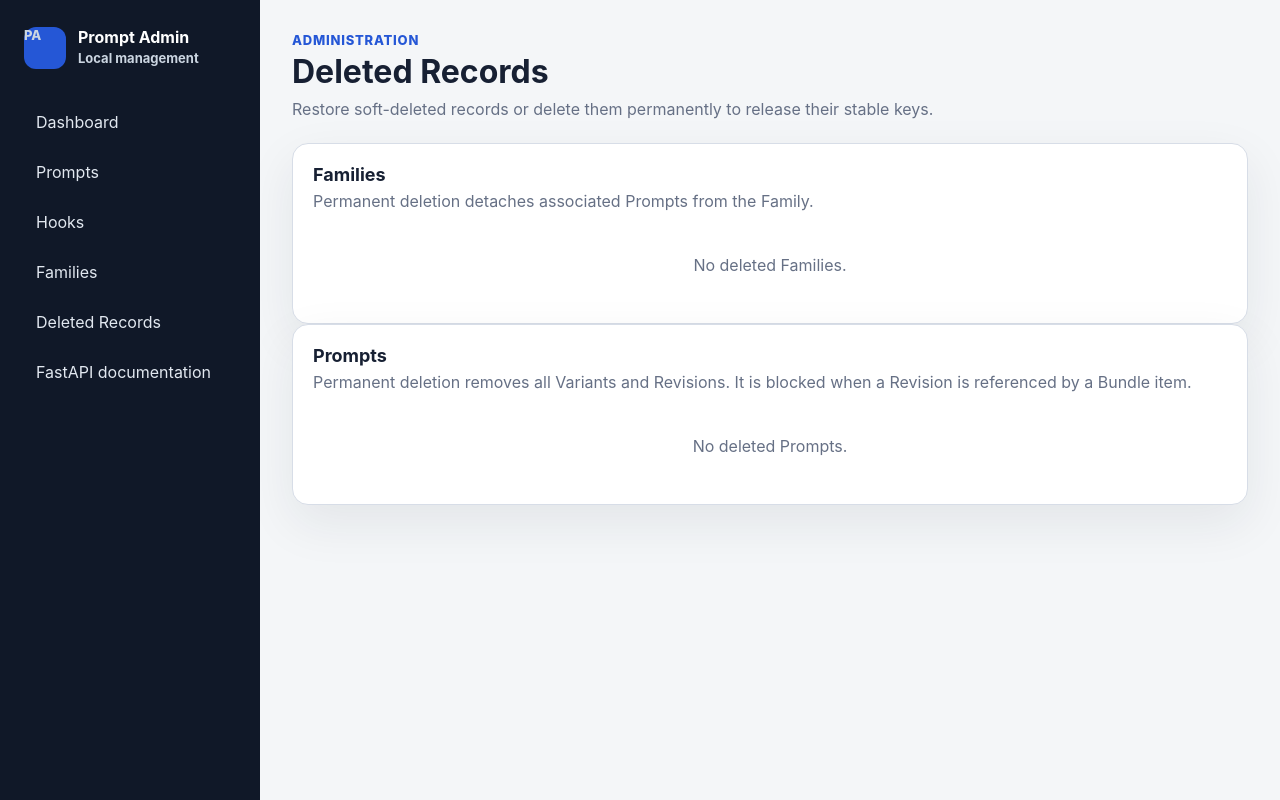
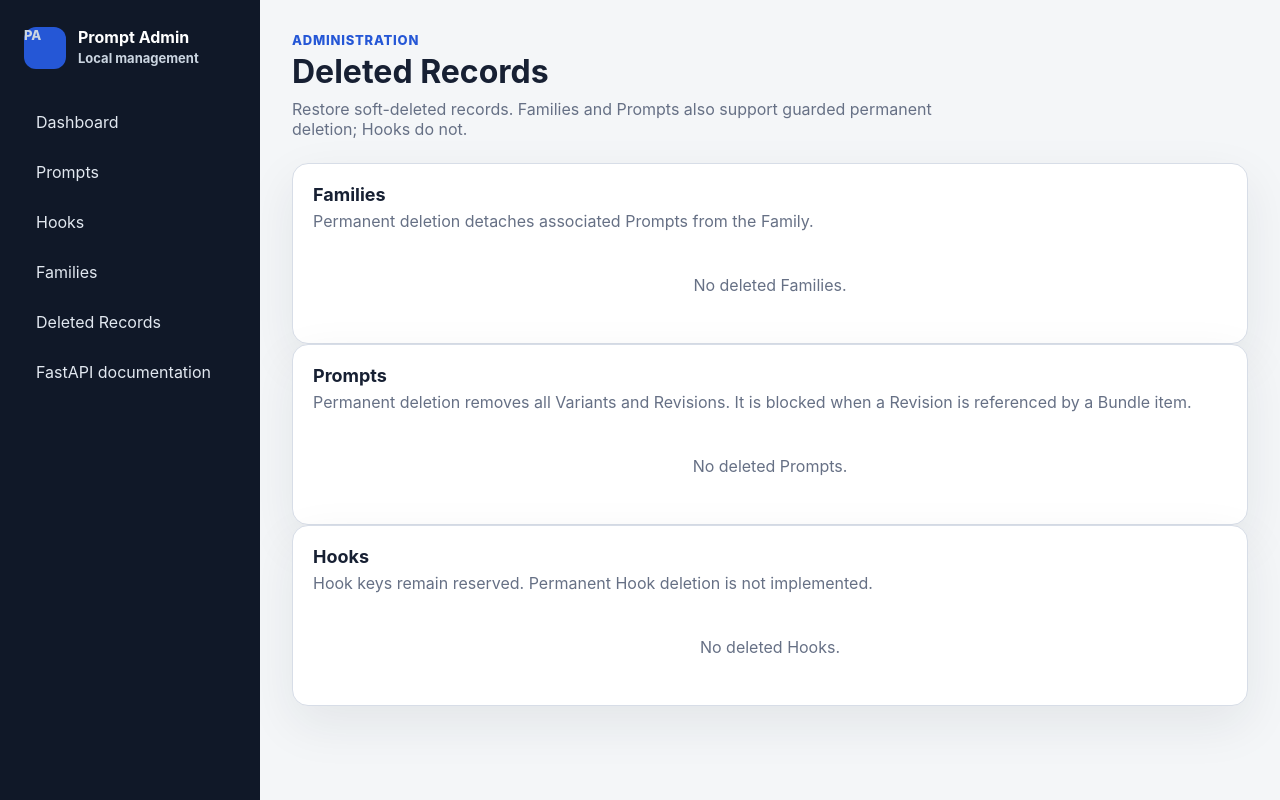
Before and after one commit to UsingSession/prompt-admin, a FastAPI app: template templates/deleted/list.html in a window 1280 px wide. Run offline with FastAPI, Linux system fonts and the light colour scheme; the template is opened without the code that fills it, so the values that code supplies are empty; parts of the project's set-up code (start-up, migrations or seed data) failed here and were passed over; some libraries are stand-ins or nearby versions.

Commit message:
Add deleted Hook section

```diff
--- a/templates/deleted/list.html
+++ b/templates/deleted/list.html
@@ -8,8 +8,8 @@
     <p class="eyebrow">Administration</p>
     <h1>Deleted Records</h1>
     <p class="page-description">
-      Restore soft-deleted records or delete them permanently to release their
-      stable keys.
+      Restore soft-deleted records. Families and Prompts also support guarded
+      permanent deletion; Hooks do not.
     </p>
   </div>
 </section>
@@ -122,4 +122,48 @@
     <div class="empty-state">No deleted Prompts.</div>
   {% endif %}
 </section>
+
+<section class="panel deleted-section">
+  <div class="panel-header">
+    <div>
+      <h2>Hooks</h2>
+      <p>
+        Hook keys remain reserved. Permanent Hook deletion is not implemented.
+      </p>
+    </div>
+  </div>
+  {% if hooks %}
+    <div class="table-wrap">
+      <table class="data-table">
+        <thead>
+          <tr>
+            <th scope="col">Hook</th>
+            <th scope="col">Category</th>
+            <th scope="col">Deleted</th>
+            <th scope="col">Actions</th>
+          </tr>
+        </thead>
+        <tbody>
+          {% for hook in hooks %}
+            <tr class="deleted-record">
+              <td>
+                <strong>{{ hook.display_name }}</strong><br>
+                <code>{{ hook.hook_key }}</code>
+              </td>
+              <td>{{ hook.category or "—" }}</td>
+              <td>{{ hook.deleted_at }}</td>
+              <td>
+                <form method="post" action="/hooks/{{ hook.hook_key }}/restore">
+                  <button class="secondary" type="submit">Restore</button>
+                </form>
+              </td>
+            </tr>
+          {% endfor %}
+        </tbody>
+      </table>
+    </div>
+  {% else %}
+    <div class="empty-state">No deleted Hooks.</div>
+  {% endif %}
+</section>
 {% endblock %}
```
